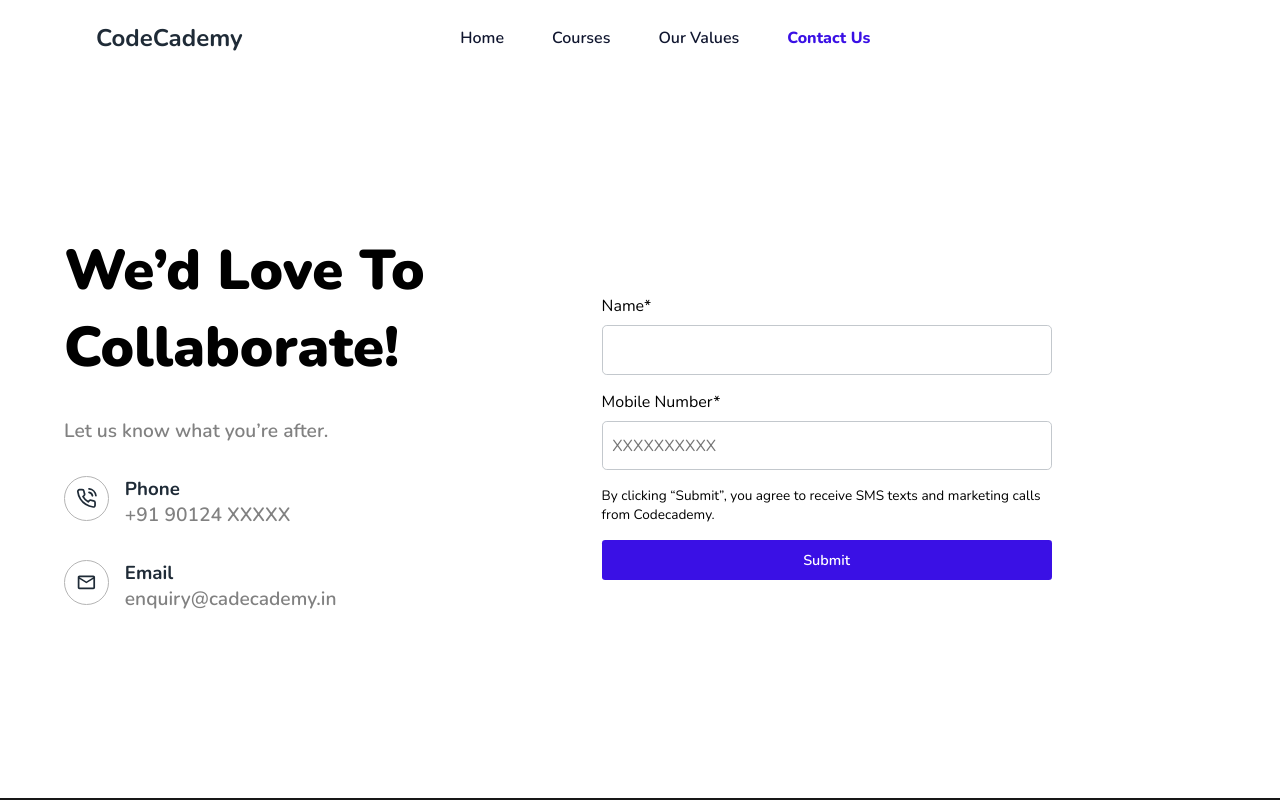
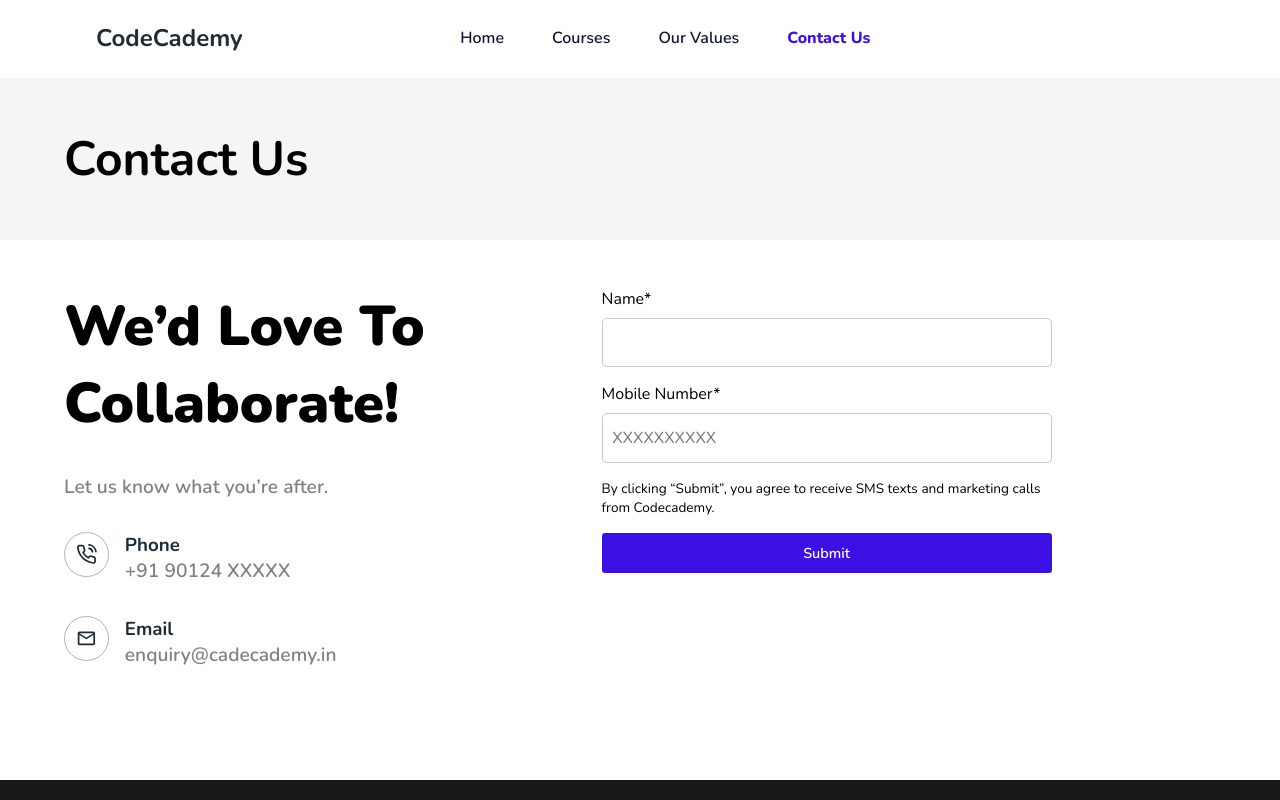
Before and after one commit to drumil32/Ed-Tech, a React (Vite) app in the folder frontend/: page /contact in a window 1280 px wide. Shown: the top 800 px of the page. Built offline with nearby package versions, Linux system fonts and the light colour scheme.

Commit message:
feat :- book live class form desing

```diff
--- a/frontend/src/components/organisms/BookLiveClass/BookLiveClass.tsx
+++ b/frontend/src/components/organisms/BookLiveClass/BookLiveClass.tsx
@@ -40,7 +40,7 @@
   return (
     <section className="hero-section">
         <div className="signUpform" style={{borderRadius:"15px",backgroundColor:"#fcf2ef",margin:"50px",
-          boxShadow:"rgba(149, 157, 165, 0.2) 0px 8px 24px;"
+          boxShadow:"rgba(149, 157, 165, 0.2) 0px 8px 24px;", maxWidth:"1000px",width:"100%"
         }} >
           <div style={{textAlign:"center"}}>
             <h2>Book a Live Class</h2>
@@ -64,16 +64,16 @@
                 onChange={(e) => setInputNumber(e.target.value)}
               />
               <div style={{display:"flex",flexDirection:"row",textAlign:"center",justifyContent:"center",color:"black"}}>
-                <div className="timeSlot" onClick={()=>{setTimeSlot(0);}} style={0 == timeSlot ? {backgroundColor:"#3a10e5",color:"white",border:"none"} : {}}>
+                <div className="timeSlot" onClick={()=>{setTimeSlot(0);}} style={0 == timeSlot ? {backgroundColor:"#FFD500",color:"black",border:"none"} : {}}>
                   <p>No Preference</p>
                 </div>
                 <div className="sizeBox"></div>
-                <div className="timeSlot" onClick={()=>{setTimeSlot(1);}}  style={1 == timeSlot ? {backgroundColor:"#3a10e5",color:"white",border:"none"} : {}}>
+                <div className="timeSlot" onClick={()=>{setTimeSlot(1);}}  style={1 == timeSlot ? {backgroundColor:"#FFD500",color:"black",border:"none"} : {}}>
                   <p>15 Jun</p>
                   <p>11:00 AM</p>
                 </div>
                 <div className="sizeBox"></div>
-                <div className="timeSlot" onClick={()=>{setTimeSlot(2);}}  style={2 == timeSlot ? {backgroundColor:"#3a10e5",color:"white",border:"none"} : {}}>
+                <div className="timeSlot" onClick={()=>{setTimeSlot(2);}}  style={2 == timeSlot ? {backgroundColor:"#FFD500",color:"black",border:"none"} : {}}>
                   <p>22 Jun</p>
                   <p>4:00 PM</p>
                 </div>
--- a/frontend/src/components/organisms/BookLiveClass/styles.scss
+++ b/frontend/src/components/organisms/BookLiveClass/styles.scss
@@ -69,16 +69,6 @@
         font-size: 0.85rem;
       }
 
-      .timeSlot{
-        // width:20%;
-        border:1px solid black;
-        padding:7px 15px 7px 15px;
-        box-sizing:border-box;
-        border-radius: 5px;
-        width: 33%;
-        background-color: white;
-      }
-
       .sizeBox{
         width: 5px;
       }
@@ -86,3 +76,24 @@
     }
   }
 }
+
+.timeSlot{
+  // width:20%;
+  cursor: pointer;
+  border:1px solid black;
+  padding:7px 15px 7px 15px;
+  box-sizing:border-box;
+  border-radius: 5px;
+  width: 33%;
+  background-color: white;
+  display: flex;
+  flex-direction: column;
+  justify-content: center;
+
+
+
+}
+
+.timeSlot:hover{
+  background-color: white;
+}
--- a/frontend/src/components/organisms/Courses/Courses.tsx
+++ b/frontend/src/components/organisms/Courses/Courses.tsx
@@ -2,6 +2,7 @@
 import styles from "./style.module.scss";
 
 const Courses: React.FC = () => {
+
   return (
     <>
       <section className={styles.courcesContainer} id="courses">
--- a/frontend/src/components/organisms/Courses/style.module.scss
+++ b/frontend/src/components/organisms/Courses/style.module.scss
@@ -12,6 +12,7 @@
   flex-wrap: wrap;
   position: relative;
   background-color: #10162F;
+  padding-bottom: 0;
 
   &::before {
     content: "";
@@ -28,7 +29,7 @@
   }
 
   .sectionTitle {
-    font-size: 1.5rem;
+    font-size: 1.9rem;
     font-weight: 800;
     margin-bottom: 0.5rem;
     letter-spacing: 0.1rem;
@@ -41,12 +42,12 @@
   }
 
   .sction_sub_title {
-    font-size: 1.4rem;
+    font-size: 1.5rem;
     font-weight: 700;
     // color: rgba(128, 128, 128, 0.61);
     color: silver;
     z-index: 5;
-
+    margin-bottom: 0.5rem;
     span {
       font-weight: 700;
       background: linear-gradient(90deg, hsla(13, 93%, 67%, 1) 0%, hsla(21, 91%, 73%, 1) 100%);
@@ -61,11 +62,12 @@
     display: flex;
     margin-bottom: 2rem;
     z-index: 5;
+    // font-size: 1.8rem;
     word-spacing: 3px;
     color: silver;
     .infinite_scroll_text {
-      display: inline-block;
-      font-size: 1rem;
+      display: inline;
+      font-size: 1.2rem;
       font-weight: bold;
     }
   }
@@ -89,7 +91,7 @@
   -ms-flex-wrap: wrap;
   flex-wrap: wrap;
   justify-content: center;
-  padding: 50px 0;
+  padding-bottom:50px ;
   background-color: #10162F;
 
 }
@@ -238,8 +240,8 @@
   // color:white;
   padding-left: 5%;
   padding-right: 5%;
-  padding-top: 50px;
-  padding-bottom: 50px;
+  padding-top: 100px;
+  padding-bottom: 100px;
 
 
 
--- a/frontend/src/components/organisms/Hero/Hero.tsx
+++ b/frontend/src/components/organisms/Hero/Hero.tsx
@@ -83,6 +83,8 @@
     setFormSubmitted(true);
   };
 
+  const [timeSlot,setTimeSlot] = useState<Number>(0);
+
   return (
     <section className="hero-section">
       <div className="hero">
@@ -109,13 +111,17 @@
                 value={inputNumber}
                 onChange={(e) => setInputNumber(e.target.value)}
               />
-              <div style={{display:"flex",flexDirection:"row",textAlign:"center",justifyContent:"center",color:"black"}}>
-                <div className="timeSlot">
+               <div style={{display:"flex",flexDirection:"row",textAlign:"center",justifyContent:"center",color:"black"}}>
+                <div className="timeSlot" onClick={()=>{setTimeSlot(0);}} style={0 == timeSlot ? {backgroundColor:"#FFD500",color:"black",border:"none"} : {}}>
+                  <p>No Preference</p>
+                </div>
+                <div className="sizeBox"></div>
+                <div className="timeSlot" onClick={()=>{setTimeSlot(1);}}  style={1 == timeSlot ? {backgroundColor:"#FFD500",color:"black",border:"none"} : {}}>
                   <p>15 Jun</p>
                   <p>11:00 AM</p>
                 </div>
                 <div className="sizeBox"></div>
-                <div className="timeSlot">
+                <div className="timeSlot" onClick={()=>{setTimeSlot(2);}}  style={2 == timeSlot ? {backgroundColor:"#FFD500",color:"black",border:"none"} : {}}>
                   <p>22 Jun</p>
                   <p>4:00 PM</p>
                 </div>
--- a/frontend/src/components/organisms/Hero/styles.scss
+++ b/frontend/src/components/organisms/Hero/styles.scss
@@ -83,10 +83,11 @@
       }
 
       .timeSlot:hover{
-        color: white;
-        border: 1px solid white;
-        background-color: #3a10e5;
+        background-color: #FFD500;
+        border: none;
       }
+
+
     }
   }
 }
--- a/frontend/src/pages/ContactUs/ContactUs.tsx
+++ b/frontend/src/pages/ContactUs/ContactUs.tsx
@@ -29,6 +29,14 @@
         setFormSubmitted(true);
       };
     return (
+
+        <div>
+
+          <div className={styles.heading}>
+               <div className={styles.headingTitle}>
+                    <h1>Contact Us</h1>
+               </div>
+          </div>
         <div className={styles.contacts}>
             <div className={styles.right_section}>
                 <h2>We’d Love To Collaborate!</h2>
@@ -76,6 +84,7 @@
         )}
             </div>
         </div>
+        </div>
     )
 }
 
--- a/frontend/src/pages/ContactUs/styles.module.scss
+++ b/frontend/src/pages/ContactUs/styles.module.scss
@@ -1,11 +1,14 @@
 @import "src/styles/_mixins";
 
 .contacts {
-  min-height: 90vh;
+  // min-height: 90vh;
   display: flex;
   max-width: 1580px;
+  flex-direction: row;
+  align-items: flex-start;
   flex-wrap: wrap;
   padding: 3rem;
+  padding-top: 0rem;
   width: 100%;
   @include md-max {
     flex-direction: column;
@@ -20,7 +23,9 @@
 .right_section {
   width: 40%;
   min-width: 450px;
+
   padding: 2rem 1rem;
+  padding-top: 0rem;
   display: flex;
   flex-direction: column;
   justify-content: center;
@@ -122,6 +127,7 @@
 .left_section {
   flex: 1;
   padding: 5rem;
+  padding-top: 0rem;
   display: flex;
   flex-direction: column;
   justify-content: center;
@@ -143,3 +149,35 @@
     padding: 2rem 0.8rem;
   }
 }
+
+
+.heading {
+  display: flex;
+  max-width: 1580px;
+  flex-wrap: wrap;
+  justify-content: flex-start;
+  padding: 2rem;
+  width: 100%;
+  margin-bottom: 3rem;
+  background-color: whitesmoke;
+  @include md-max {
+    flex-direction: column;
+    justify-content: center;
+    align-items: center;
+    padding: 2rem;
+  }
+  @include sm-max {
+    padding: 1.5rem;
+  }
+}
+
+.headingTitle {
+  padding: 1rem 2rem;
+  display: flex;
+  flex-direction: column;
+  justify-content: center;
+  text-align: center;
+  h1{
+    font-size: 3rem;
+  }
+}
```
